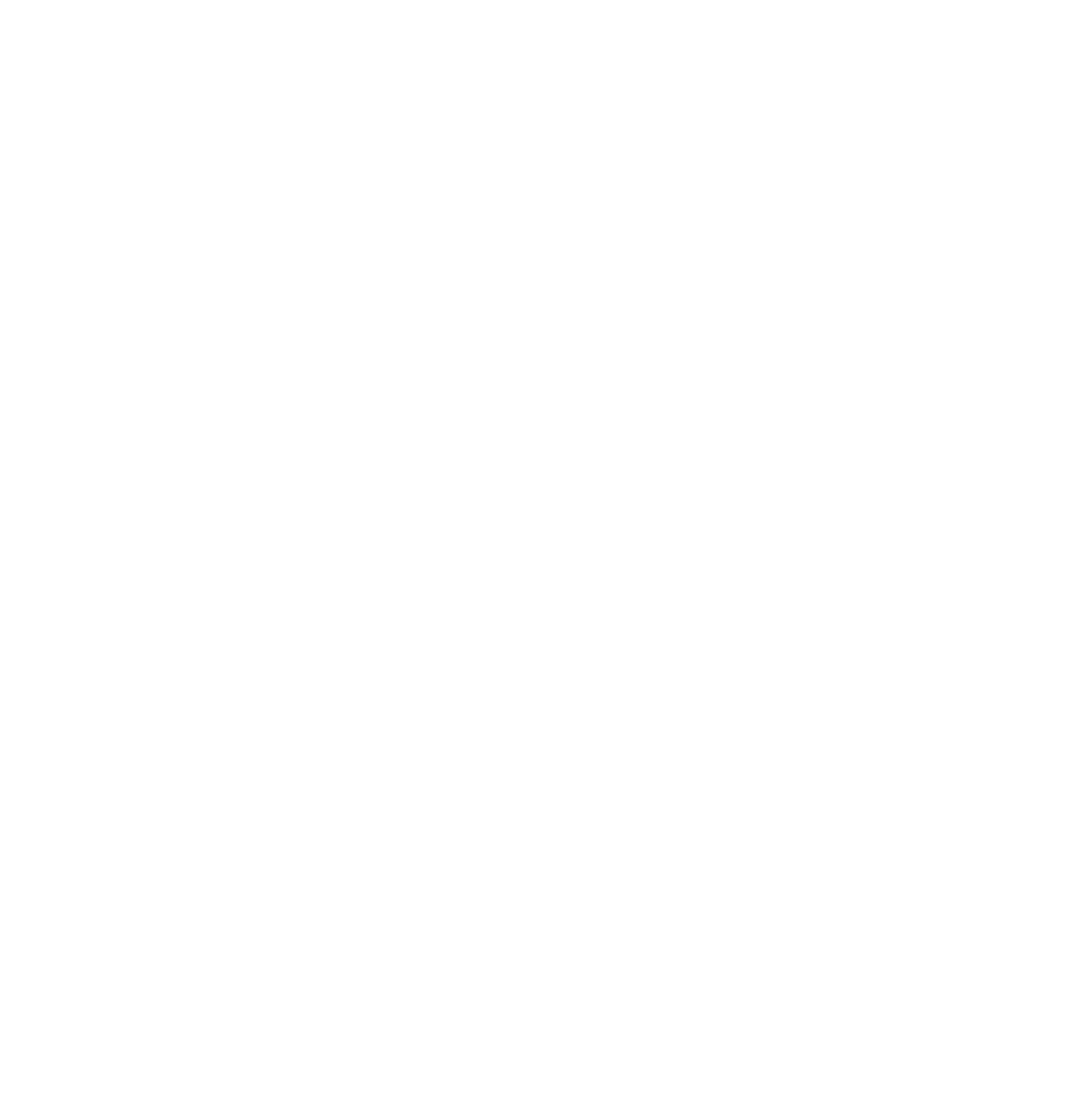
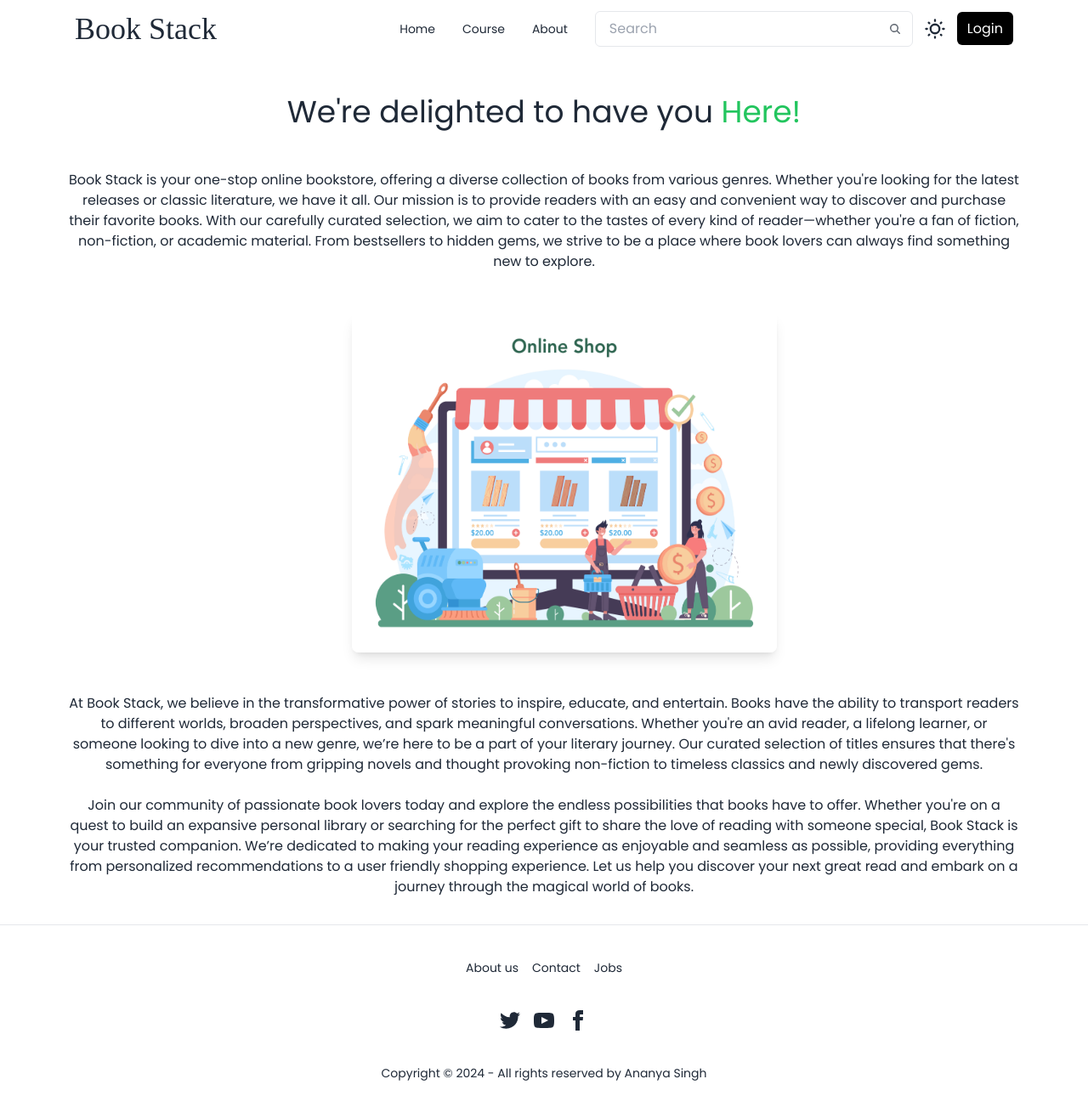
Before and after one commit to annnanya/stackstore, a React (Vite) app in the folder Frontend/: page /about in a window 1280 px wide. Before the commit this address had no page. Shown: the top 1310 px of the page at 85% size. Before the commit the page ends 800 px from the top, so only its background shows below. Built offline with nearby package versions, Linux system fonts and the light colour scheme; a web font is replaced by a local one.

Commit message:
ref#123 - about section added

```diff
--- a/Frontend/src/App.jsx
+++ b/Frontend/src/App.jsx
@@ -2,14 +2,15 @@ import React from 'react'
 import Home from './home/Home'
 import { Route, Routes } from 'react-router-dom'
 import Courses from './courses/Courses'
+import About from './courses/About'
 
 const App = () => {
   return (
     <>
       <Routes>
         <Route path="/" element={<Home />} />
-        <Route path="/course" element={<Courses />}
-        />
+        <Route path="/course" element={<Courses />} />
+        <Route path="/about" element={<About />} />
       </Routes>
     </>
   )
--- /dev/null
+++ b/Frontend/src/components/About.jsx
@@ -0,0 +1,53 @@
+import React from 'react'
+import BookStore from "/BookStore.jpg"
+
+const AboutPage = () => {
+    return (
+        <>
+            <div className="max-w-screen-2xl container mb-8 mx-auto md:px-20 px-4">
+                <div className="mt-28 items-center justify-center text-center">
+                    <h1 className="text-2xl  md:text-4xl">
+                        We're delighted to have you <span className="text-green-500">Here!</span>
+                    </h1>
+                    <p className="mt-12">
+                        Book Stack is your one-stop online bookstore, offering a diverse
+                        collection of books from various genres. Whether you're looking for
+                        the latest releases or classic literature, we have it all. Our
+                        mission is to provide readers with an easy and convenient way to
+                        discover and purchase their favorite books.
+                        With our carefully curated selection, we aim to cater to the tastes of
+                        every kind of reader—whether you're a fan of fiction, non-fiction, or
+                        academic material. From bestsellers to hidden gems, we strive to be a
+                        place where book lovers can always find something new to explore.
+                    </p>
+                    <div className="flex justify-center mt-12">
+                        <img
+                            src={BookStore}
+                            alt="Bookstore Image"
+                            className="rounded-lg shadow-lg md:w-[500px] md:h-[400px] md:ml-12"
+                        />
+                    </div>
+                    <p className="mt-12">
+                        At Book Stack, we believe in the transformative power of stories to inspire, educate,
+                        and entertain. Books have the ability to transport readers to different worlds, broaden
+                        perspectives, and spark meaningful conversations. Whether you're an avid reader,
+                        a lifelong learner, or someone looking to dive into a new genre, we’re here to be a part
+                        of your literary journey. Our curated selection of titles ensures that there's something
+                        for everyone from gripping novels and thought provoking non-fiction to timeless classics and
+                        newly discovered gems.
+                        <br /><br />
+                        Join our community of passionate book lovers today and explore the endless possibilities
+                        that books have to offer. Whether you're on a quest to build an expansive personal library
+                        or searching for the perfect gift to share the love of reading with someone special,
+                        Book Stack is your trusted companion. We’re dedicated to making your reading experience
+                        as enjoyable and seamless as possible, providing everything from personalized recommendations
+                        to a user friendly shopping experience. Let us help you discover your next great read and
+                        embark on a journey through the magical world of books.
+                    </p>
+                </div>
+            </div>
+        </>
+    )
+}
+
+export default AboutPage;
--- a/Frontend/src/components/Course.jsx
+++ b/Frontend/src/components/Course.jsx
@@ -16,9 +16,9 @@ const Course = () => {
                     Whether you're a budding author, an avid reader, or simply curious about the world of books, our courses offer something for everyone.
                     Explore, learn, and grow with us as you dive into the endless possibilities of the written word.
                 </p>
-                <Link to="/">
+                {/* <Link to="/">
                     <button className="btn btn-outline btn-success mt-8">Back</button>
-                </Link>
+                </Link> */}
             </div>
             <div className="mt-12 grid grid-cols-1 md:grid-cols-4 ">
                 {book.map((item) => (
--- a/Frontend/src/components/Navbar.jsx
+++ b/Frontend/src/components/Navbar.jsx
@@ -25,10 +25,7 @@ const Navbar = () => {
                 <Link to="/course">Course</Link>
             </li>
             <li>
-                <Link to="/course">Contact</Link>
-            </li>
-            <li>
-                <Link to="/course">About</Link>
+                <Link to="/about">About</Link>
             </li>
         </>
     );
--- /dev/null
+++ b/Frontend/src/courses/About.jsx
@@ -0,0 +1,16 @@
+import React from 'react'
+import Navbar from '../components/Navbar'
+import Footer from '../components/Footer'
+import AboutPage from '../components/About'
+
+const About = () => {
+    return (
+        <>
+            <Navbar />
+            <AboutPage />
+            <Footer />
+        </>
+    )
+}
+
+export default About
```
Also changed, not shown: Frontend/public/BookStore.jpg (added), Frontend/public/Store.jpg (added).
